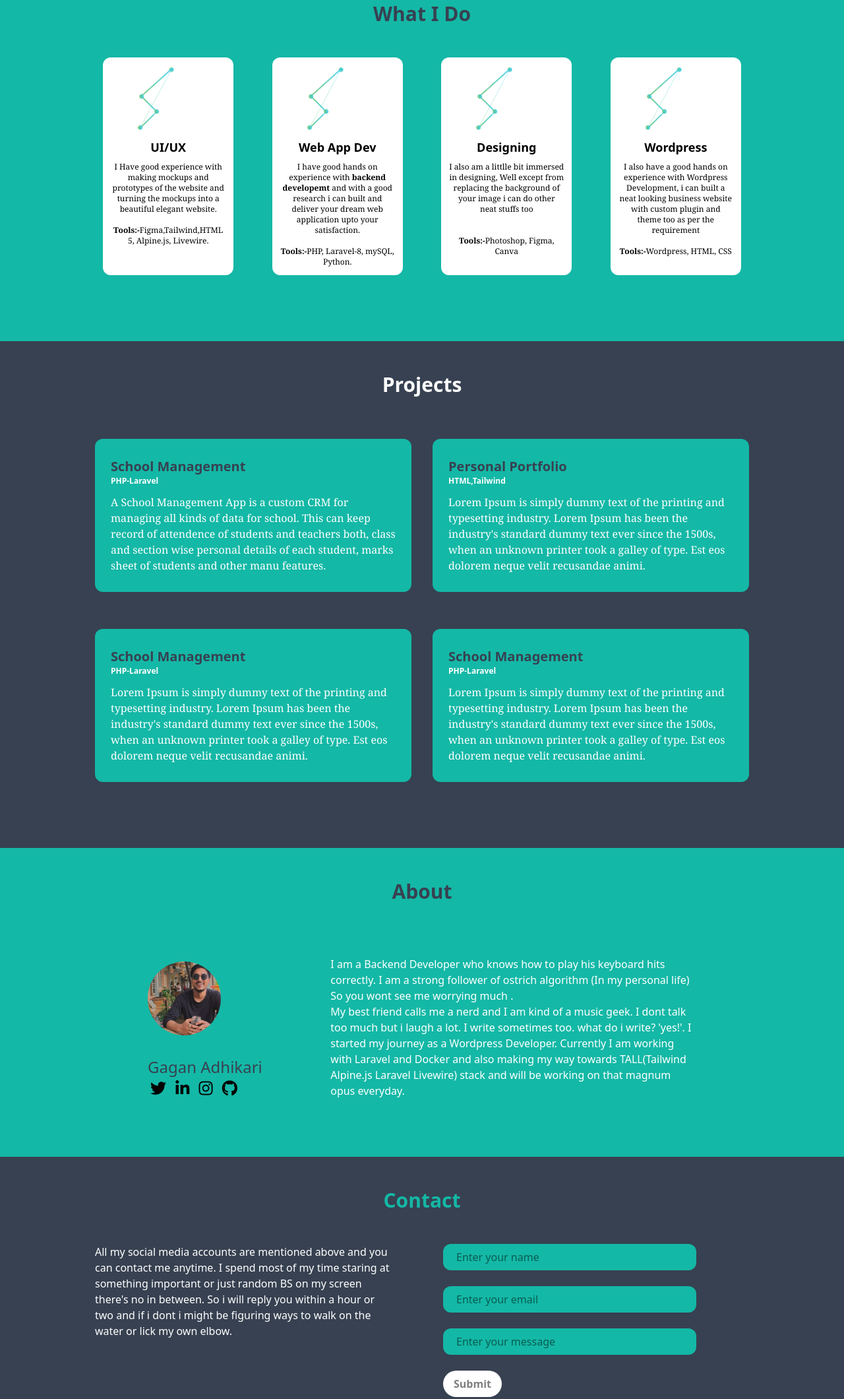
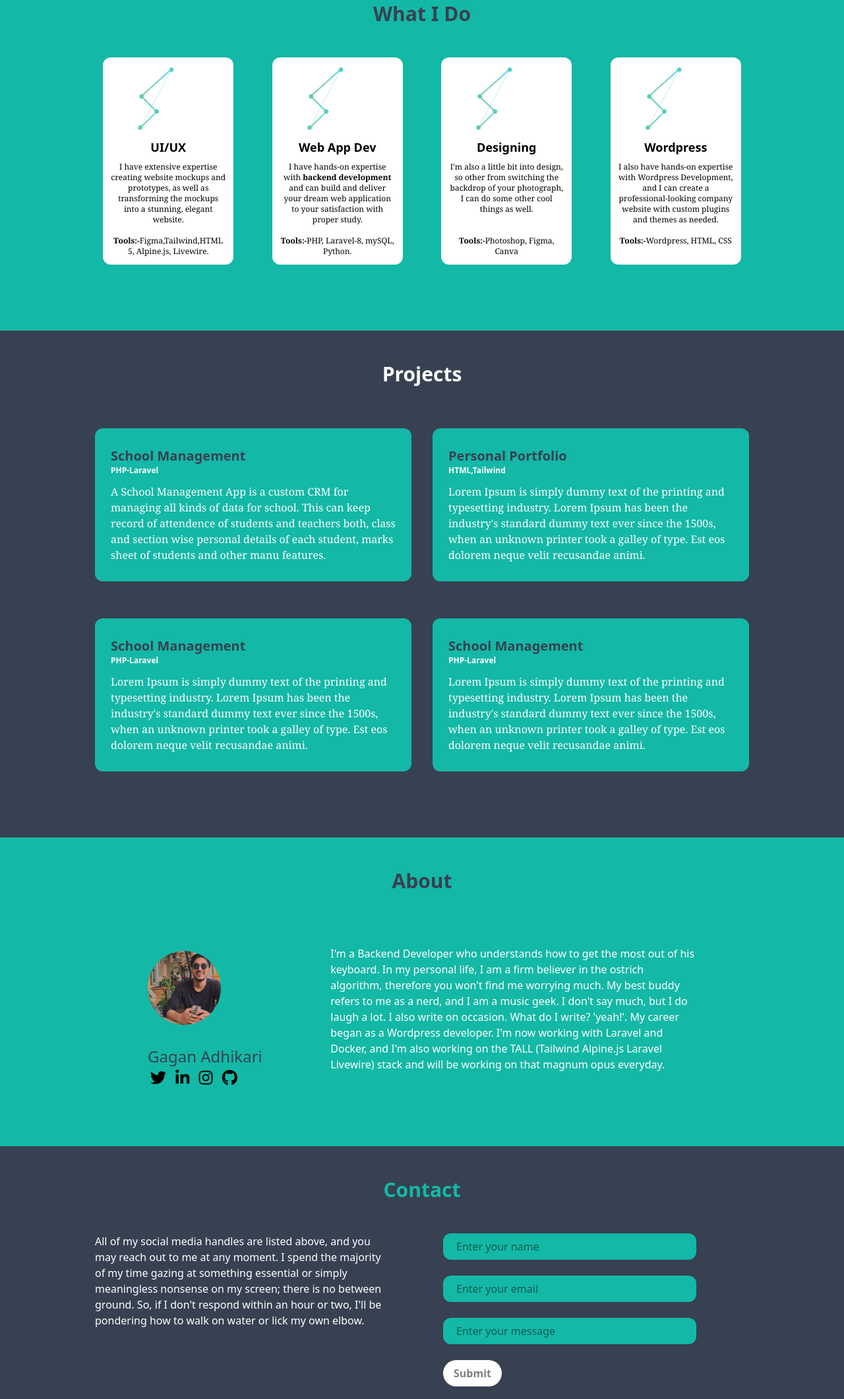
Before and after one commit to gaganadhikari/personal-portfolio, a plain HTML site: page index.html in a window 1280 px wide. Shown: the part 845-2965 px from the top of the page at 66% size. Drawn offline with nearby package versions, Linux system fonts and the light colour scheme.

Commit message:
[update] contents updated

```diff
--- a/index.html
+++ b/index.html
@@ -55,8 +55,7 @@
                     <img src="./images/logonobg.png" alt="main logo" width="100">
                     <span class="py-2 font-bold font-sans text-lg">UI/UX</span>
                     <span class="text-center text-xs font-serif">
-                        I Have good experience with making mockups and prototypes of the website and turning the mockups into a beautiful
-                        elegant website. <br><br>
+                        I have extensive expertise creating website mockups and prototypes, as well as transforming the mockups into a stunning, elegant website. <br><br>
                         <b>Tools:-</b>Figma,Tailwind,HTML 5, Alpine.js, Livewire.
                     </span>
                 </div>
@@ -64,8 +63,7 @@
                     <img src="./images/logonobg.png" alt="main logo" width="100">
                     <span class="py-2 font-bold font-sans text-lg ">Web App Dev</span>
                     <span class="text-center text-xs font-serif">
-                        I have good hands on experience with <b>backend developemt</b> and with a good research i can built and deliver your dream web application
-                        upto your satisfaction. <br> <br>
+                        I have hands-on expertise with <b>backend development</b> and can build and deliver your dream web application to your satisfaction with proper study. <br> <br>
                         <b>Tools:-</b>PHP, Laravel-8, mySQL, Python.
                     </span>
                 </div>
@@ -73,7 +71,7 @@
                     <img src="./images/logonobg.png" alt="main logo" width="100">
                     <span class="py-2 font-bold font-sans text-lg">Designing</span>
                     <span class="text-center text-xs font-serif">
-                        I also am a littlle bit immersed in designing, Well except from replacing the background of your image i can do other neat stuffs too <br><br><br>
+                        I'm also a little bit into design, so other from switching the backdrop of your photograph, I can do some other cool things as well. <br><br><br>
                         <b>Tools:-</b>Photoshop, Figma, Canva
                     </span>
                 </div>
@@ -81,7 +79,7 @@
                     <img src="./images/logonobg.png" alt="main logo" width="100">
                     <span class="py-2 font-bold font-sans text-lg">Wordpress</span>
                     <span class="text-center text-xs font-serif">
-                        I also have a good hands on experience with Wordpress Development, i can built a neat looking business website with custom plugin and theme too as per the requirement <br><br>
+                        I also have hands-on expertise with Wordpress Development, and I can create a professional-looking company website with custom plugins and themes as needed. <br><br>
                         <b>Tools:-</b>Wordpress, HTML, CSS
                     </span>
                 </div>
@@ -153,9 +151,7 @@
                 <br>
                 <div class="pl-6 lg:pl-0 basis-2/3 text-white font-sans">
                     <p>
-                        I am a Backend Developer who knows how to play his keyboard hits correctly. I am a strong follower of ostrich algorithm (In my personal life) So you wont see me worrying much
-                        .<br>My best friend calls me a nerd and I am kind of a music geek. I dont talk too much but i laugh a lot. I write sometimes too. what do i write? 'yes!'.  I started my journey as a Wordpress Developer. Currently I am
-                        working with Laravel and Docker and also making my way towards TALL(Tailwind Alpine.js Laravel Livewire) stack and will be working on that magnum opus everyday.
+                        I'm a Backend Developer who understands how to get the most out of his keyboard. In my personal life, I am a firm believer in the ostrich algorithm, therefore you won't find me worrying much. My best buddy refers to me as a nerd, and I am a music geek. I don't say much, but I do laugh a lot. I also write on occasion. What do I write? 'yeah!'. My career began as a Wordpress developer. I'm now working with Laravel and Docker, and I'm also working on the TALL (Tailwind Alpine.js Laravel Livewire) stack and will be working on that magnum opus everyday.
                     </p>
                 </div>
             </div>
@@ -168,9 +164,8 @@
         <div class="flex flex-col lg:flex-row justify-between pt-12 lg:pr-20">
             <div class="align-middle">
                 <p class="font-sans text-white">
-                    All my social media accounts are mentioned above and you can contact me anytime.
-                    I spend most of my time staring at something important or just random BS on my screen there's no in between.
-                    So i will reply you within a hour or two and if i dont i might be figuring ways to walk on the water or lick my own elbow.
+                    All of my social media handles are listed above, and you may reach out to me at any moment. I spend the majority of my time gazing at something essential or simply meaningless nonsense on my screen; there is no between ground.
+                    So, if I don't respond within an hour or two, I'll be pondering how to walk on water or lick my own elbow.
                 </p>
             </div>
             <br>
```
